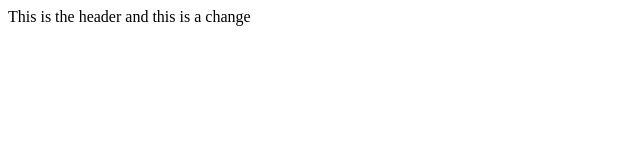
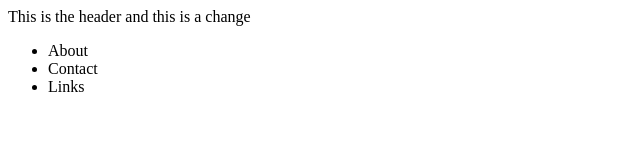
Before and after one commit to Harls1221/petal-spells, a plain HTML site: page index.html in a window 1280 px wide. Shown: the whole page, without its empty margins (0-640 px from the left). Drawn offline with Linux system fonts and the light colour scheme.

Commit message:
Added nav

```diff
--- a/index.html
+++ b/index.html
@@ -14,4 +14,12 @@
     <header>This is the header and this is a change
 
     </header>
+
+    <nav>
+        <ul>
+            <li>About</li>
+            <li>Contact</li>
+            <li>Links</li>
+        </ul>
+    </nav>
 </html>
```
